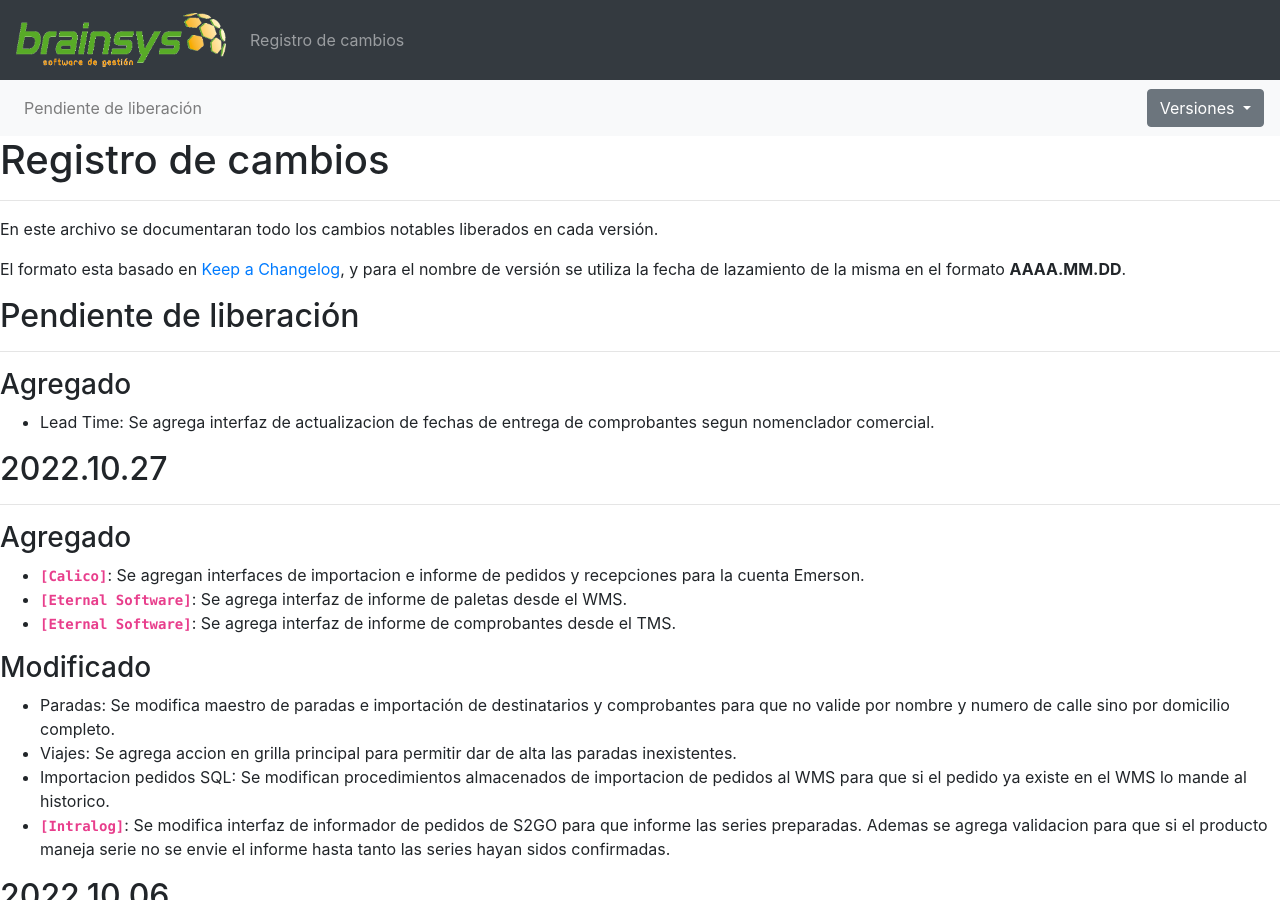
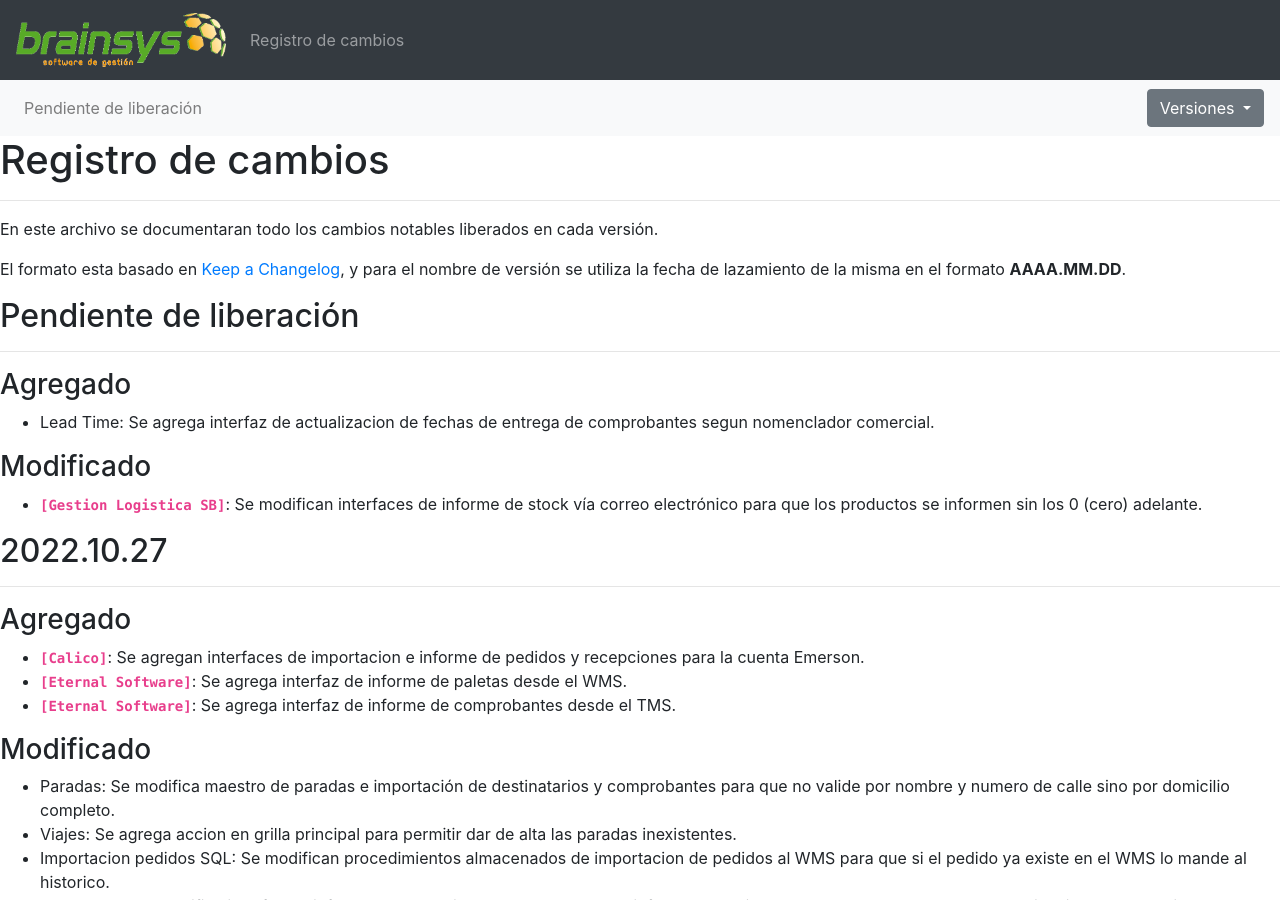
Before and after one commit to brainsys-arsaad/versionado, a Jekyll site: the page built from registro-cambios.markdown, in a window 1280 px wide and 900 px high. Built offline with Jekyll 4.4.1, drawn with Linux system fonts in a browser that asks for light colours.

Commit message:
Update registro-cambios.markdown

```diff
--- a/registro-cambios.markdown
+++ b/registro-cambios.markdown
@@ -82,6 +82,9 @@ El formato esta basado en [Keep a Changelog](https://keepachangelog.com/es-ES/1.
 
 ### Agregado
 - Lead Time: Se agrega interfaz de actualizacion de fechas de entrega de comprobantes segun nomenclador comercial.
+
+### Modificado
+- **`[Gestion Logistica SB]`**: Se modifican interfaces de informe de stock vía correo electrónico para que los productos se informen sin los 0 (cero) adelante.
 
 ## 2022.10.27
 ---
```
